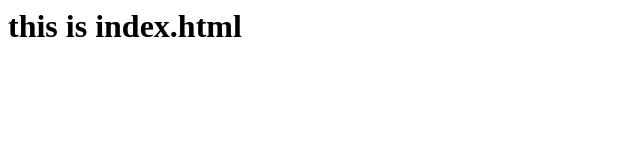
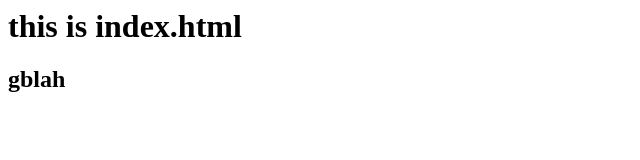
Before and after one commit to gsundac/GIT_Course_2025, a plain HTML site: page index.html in a window 1280 px wide. Shown: the full height of the page, 0-640 px from the left. Drawn offline with Linux system fonts and the light colour scheme.

Commit message:
minor update to h2 in index

```diff
--- a/index.html
+++ b/index.html
@@ -1 +1,2 @@
 <h1> this is index.html </h1>
+<h2> gblah </h2>
```
